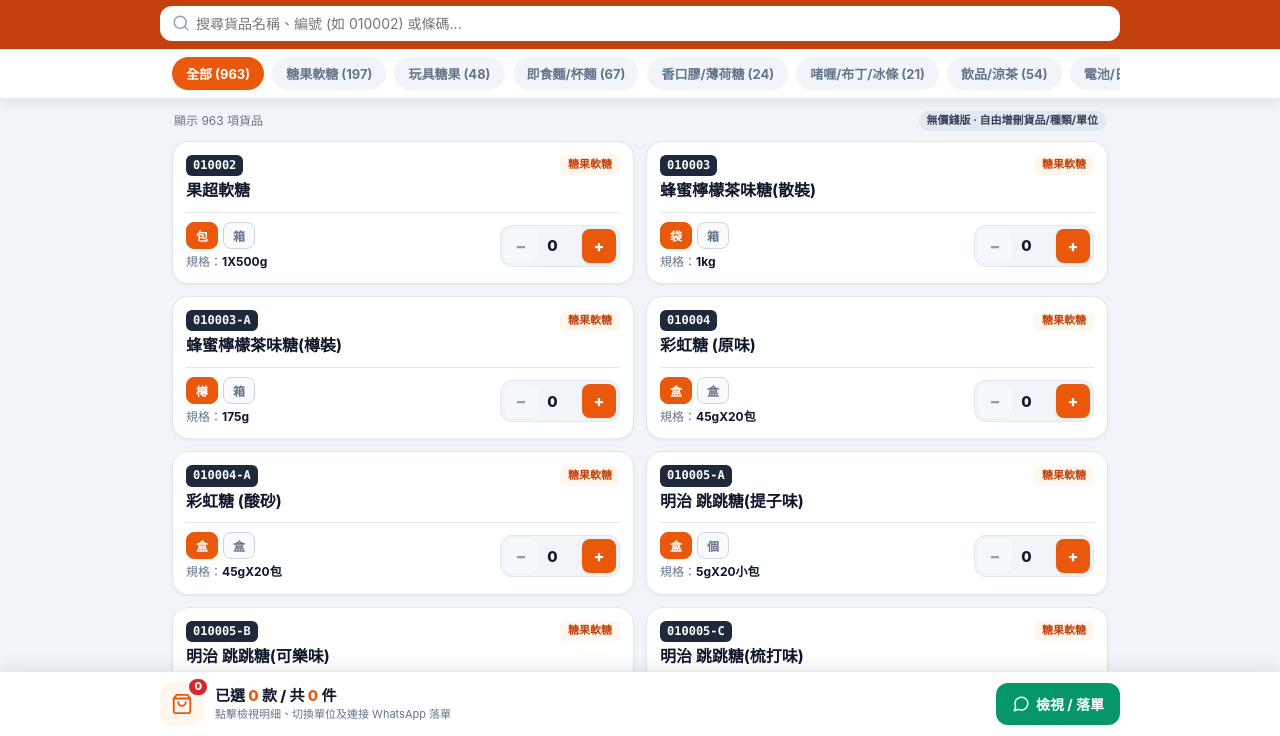
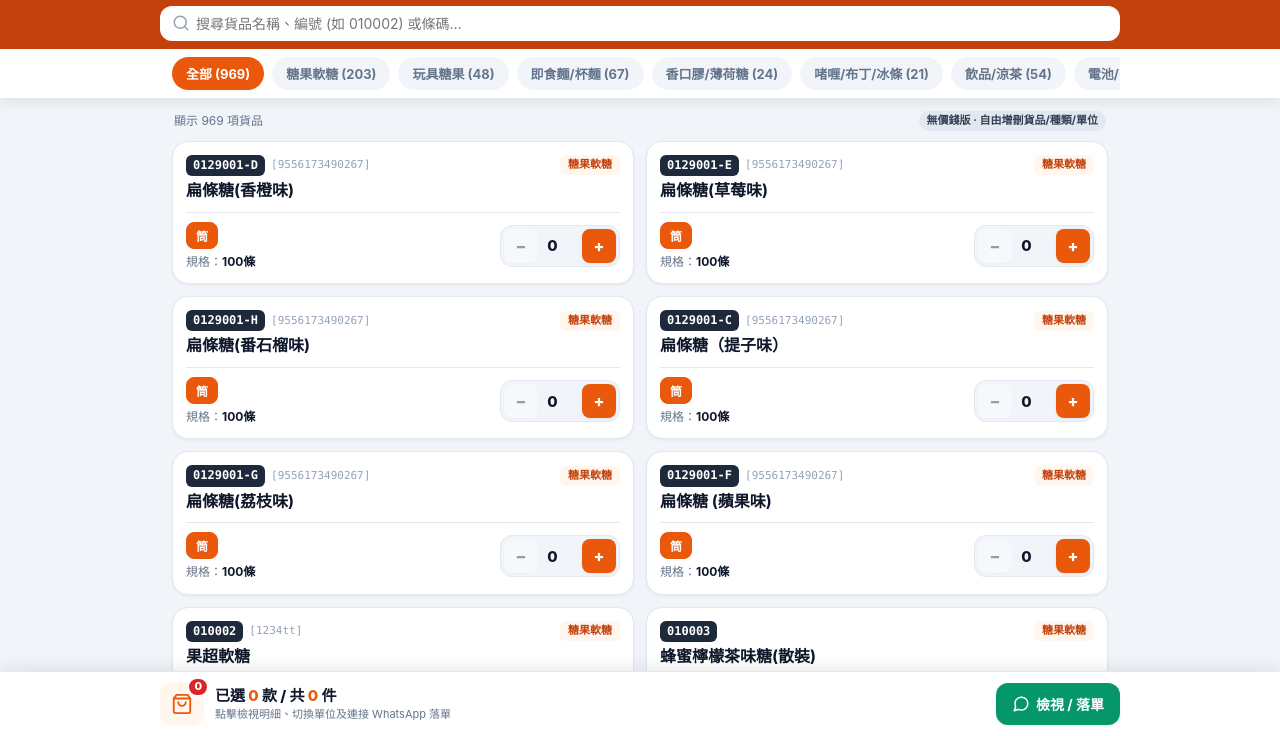
Before and after one commit to mana2hk/hyyorder, a plain HTML site: page index.html in a window 1280 px wide. Shown: the part 64-800 px from the top of the page. Drawn offline with Linux system fonts and the light colour scheme.

Commit message:
Add files via upload

```diff
--- a/index.html
+++ b/index.html
@@ -731,7 +731,13 @@
         ];
 
         const DEFAULT_PRODUCTS = [
-            {"id": "p_010002", "code": "010002", "barcode": "010002", "categoryId": "cat_candy", "name": "果超軟糖", "units": [{"unit": "包", "spec": "1X500g"}, {"unit": "箱", "spec": "1X32包"}]},
+            {"id": "p_1795224172380", "code": "0129001-D", "barcode": "9556173490267", "categoryId": "cat_candy", "name": "扁條糖(香橙味)", "units": [{"unit": "筒", "spec": "100條"}]},
+            {"id": "p_1795224110795", "code": "0129001-E", "barcode": "9556173490267", "categoryId": "cat_candy", "name": "扁條糖(草莓味)", "units": [{"unit": "筒", "spec": "100條"}]},
+            {"id": "p_1795223980748", "code": "0129001-H", "barcode": "9556173490267", "categoryId": "cat_candy", "name": "扁條糖(番石榴味)", "units": [{"unit": "筒", "spec": "100條"}]},
+            {"id": "p_1795223863648", "code": "0129001-C", "barcode": "9556173490267", "categoryId": "cat_candy", "name": "扁條糖（提子味）", "units": [{"unit": "筒", "spec": "100條"}]},
+            {"id": "p_1795223703318", "code": "0129001-G", "barcode": "9556173490267", "categoryId": "cat_candy", "name": "扁條糖(荔枝味)", "units": [{"unit": "筒", "spec": "100條"}]},
+            {"id": "p_1795223548684", "code": "0129001-F", "barcode": "9556173490267", "categoryId": "cat_candy", "name": "扁條糖 (蘋果味)", "units": [{"unit": "筒", "spec": "100條"}]},
+            {"id": "p_010002", "code": "010002", "barcode": "1234tt", "categoryId": "cat_candy", "name": "果超軟糖", "units": [{"unit": "包", "spec": "1X500g"}, {"unit": "箱", "spec": "1X32包"}]},
             {"id": "p_010003", "code": "010003", "barcode": "010003", "categoryId": "cat_candy", "name": "蜂蜜檸檬茶味糖(散裝)", "units": [{"unit": "袋", "spec": "1kg"}, {"unit": "箱", "spec": "1X10包X1kg"}]},
             {"id": "p_010003A", "code": "010003-A", "barcode": "010003-A", "categoryId": "cat_candy", "name": "蜂蜜檸檬茶味糖(樽裝)", "units": [{"unit": "樽", "spec": "175g"}, {"unit": "箱", "spec": "175gX24樽"}]},
             {"id": "p_010004", "code": "010004", "barcode": "010004", "categoryId": "cat_candy", "name": "彩虹糖 (原味)", "units": [{"unit": "盒", "spec": "45gX20包"}, {"unit": "盒", "spec": ""}]},
@@ -1689,7 +1695,7 @@
             {"id": "p_90013", "code": "90013", "barcode": "90013", "categoryId": "cat_plum", "name": "同心想 筒裝話梅", "units": [{"unit": "袋", "spec": "1X10罐"}, {"unit": "箱", "spec": "1X40罐"}]},
             {"id": "p_90018A", "code": "90018-A", "barcode": "90018-A", "categoryId": "cat_plum", "name": "小貝京 束裝大梅棒(原味)", "units": [{"unit": "盒", "spec": "10支X12束"}, {"unit": "箱", "spec": "1箱X4盒"}]},
             {"id": "p_90018C", "code": "90018-C", "barcode": "90018-C", "categoryId": "cat_plum", "name": "小貝京 束裝大梅棒(黑糖)", "units": [{"unit": "盒", "spec": "10支X12束"}, {"unit": "箱", "spec": "1箱X4盒"}]},
-            {"id": "p_90019", "code": "90019", "barcode": "90019", "categoryId": "cat_plum", "name": "向陽 山楂餅", "units": [{"unit": "包", "spec": "1包X10個"}, {"unit": "箱", "spec": "1箱X120包"}]},
+            {"id": "p_90019", "code": "90019-A", "barcode": "90019", "categoryId": "cat_plum", "name": "向日葵 山楂餅", "units": [{"unit": "包", "spec": "1包X10個"}]},
             {"id": "p_90020", "code": "90020", "barcode": "90020", "categoryId": "cat_plum", "name": "福第祿 無花果", "units": [{"unit": "盒", "spec": "1X12瓶"}, {"unit": "箱", "spec": "1X24盒X12瓶"}]},
             {"id": "p_90021P", "code": "90021-P", "barcode": "90021-P", "categoryId": "cat_plum", "name": "三匯 化核話梅條", "units": [{"unit": "罐", "spec": "1X15罐"}, {"unit": "箱", "spec": ""}]},
             {"id": "p_90021Q", "code": "90021-Q", "barcode": "90021-Q", "categoryId": "cat_plum", "name": "三匯 冰糖楊梅", "units": [{"unit": "罐", "spec": "1X15罐"}, {"unit": "箱", "spec": ""}]},
```
